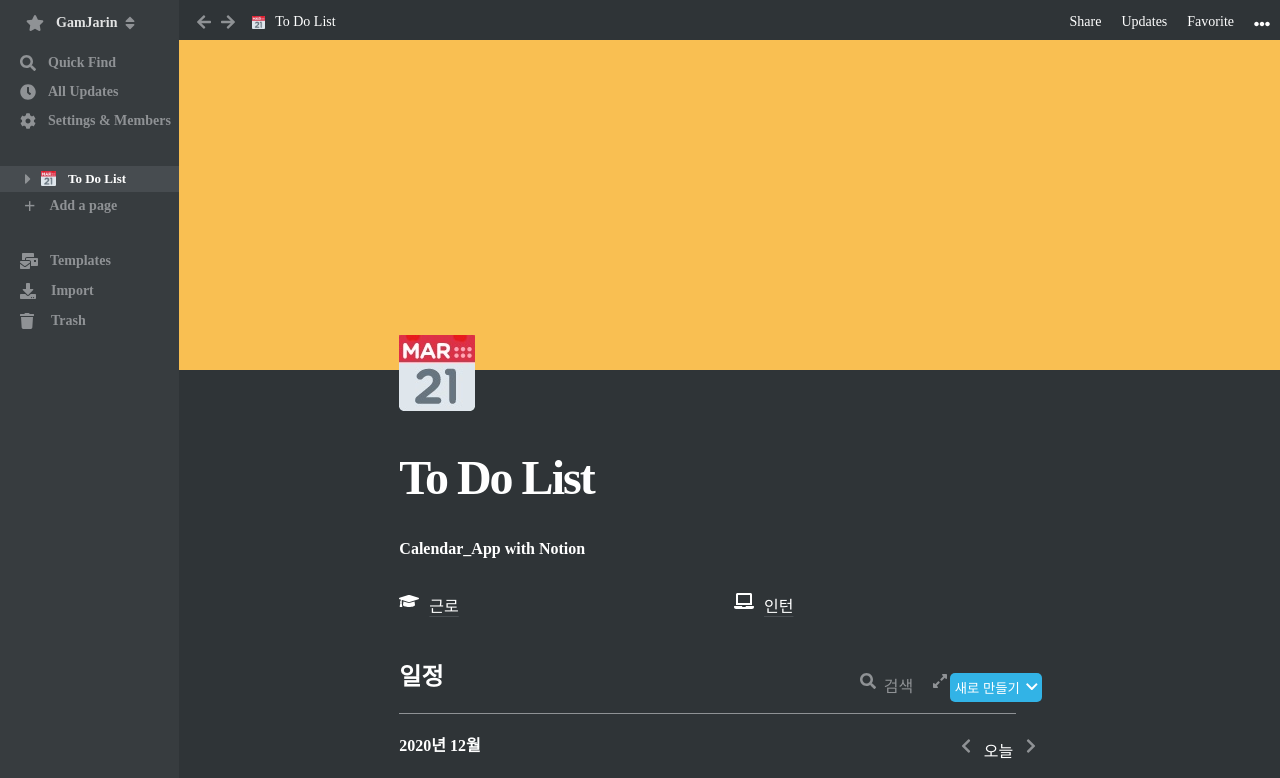
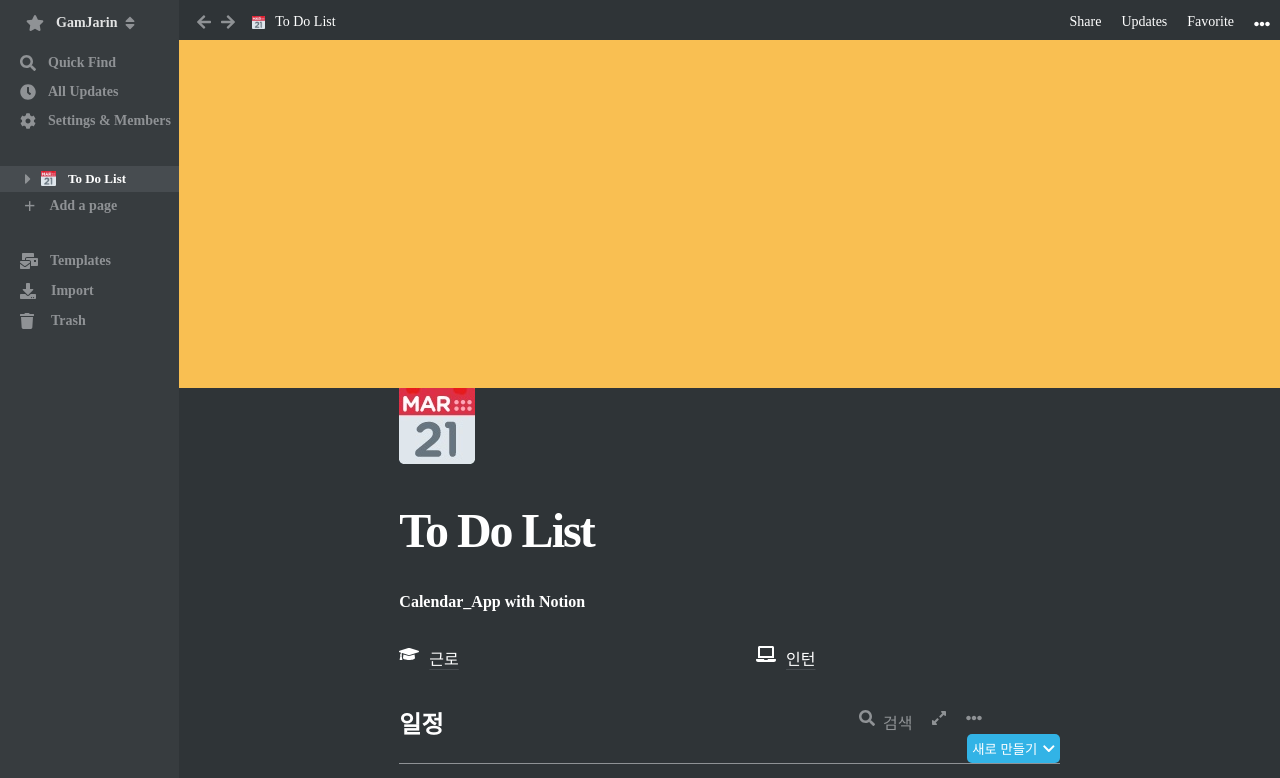
Before and after one commit to JangIBin/Calendar_App, a React (Create React App) app: page / in a window 1280 px wide. Shown: the top 778 px of the page. Built offline with nearby package versions, Linux system fonts and the light colour scheme.

Commit message:
css 수정

```diff
--- a/src/App.css
+++ b/src/App.css
@@ -238,30 +238,33 @@
 
 /* main */
 
+.main {
+  margin-left: 14%;
+  margin-top: 3%;
+}
+
 .main-background-1 {
-  top: 10%;
-  width: 86%;
-  height: 370px;
+  width: 100%;
+  height: 350px;
   background-color: #f9bf52;
-  margin-left: 14%;
 }
 
 .main-background-2 {
   background-color: #2f3437;
-  width: 86%;
+  width:100%;
   height: 1700px;
-  margin-left: 14%;
 }
 
 .main .main-background-2 img {
-  position: relative;
-  left: 20%;
-  bottom: 35px;
+  padding-bottom: 35px;
+}
+
+.main .main-background-2 .background-2-wrap {
+  margin-left: 20%;
+  margin-right: 20%;
 }
 
 .main .main-background-2 .main-title {
-  position: relative;
-  left: 20%;
   color: #ffffff;
   font-size: 48px;
   font-weight: bold;
@@ -269,22 +272,18 @@
 }
 
 .main .main-background-2 .main-subtitle {
-  position: relative;
-  left: 20%;
-  top: 35px;
+  margin-top: 35px;
   color: #ffffff;
   font-weight: bold;
 }
 
 .main .main-background-2 .main-icon {
   display: flex;
+  margin-top: 35px;
 }
 
 .main .main-background-2 .main-icon .icon-school {
   display: flex;
-  position: relative;
-  left: 20%;
-  top: 70px;
   color: #ffffff;
   font-size: 16px;
 }
@@ -298,9 +297,7 @@
 
 .main .main-background-2 .main-icon .icon-company {
   display: flex;
-  position: relative;
-  left: 45%;
-  top: 70px;
+  margin-left: 45%;
   color: #ffffff;
   font-size: 16px;
 }
@@ -312,10 +309,13 @@
   text-decoration-color: #474c50;
 }
 
+.main .main-background-2 .main-schedule {
+  margin-top: 35px;
+}
+
 .main .main-background-2 .main-schedule .schedule-title {
-  position: relative;
-  left: 20%;
-  top: 110px;
+  float: left;
+  width: 50px;
 }
 
 .main .main-background-2 .main-schedule .schedule-title p {
@@ -326,9 +326,9 @@
 
 .main .main-background-2 .main-schedule .schedule-right {
   display: flex;
-  position: relative;
-  top: 91px;
-  left: 60%;
+  margin-top: 5px;
+  margin-left: 59%;
+  float: left;
   color: #8f9295;
 }
 
@@ -342,10 +342,8 @@
 
 .main .main-background-2 .main-schedule .btn_group{
   display: flex;
-  position: relative;
-  top: 67px;
-  left: 70%;
-
+  float: right;
+  margin-right: 3px;
 }
 
 .main .main-background-2 .main-schedule .btn_group button{
@@ -367,20 +365,20 @@
   border-bottom-right-radius: 5px;
 }
 
-.main .main-background-2 .main-schedule hr {
-  width: 56%;
-  position: relative;
-  top: 70px;
-  right: 2%;
+.main .main-background-2 .main-schedule .schedule-hr {
+  padding-top: 4%;
+}
+
+.main .main-background-2 .main-schedule .schedule-hr hr {
+  width: 100%;
   border: 0;
   height: 1px;
   background-color: #8f9295;
 }
 
 .main .main-background-2 .main-schedule .schedule-bottom {
-  position: relative;
-  left: 20%;
-  top: 80px;
+  margin-top: 1%;
+  float: left;
 }
 
 .main .main-background-2 .main-schedule .schedule-bottom p {
@@ -390,9 +388,8 @@
 
 .main .main-background-2 .main-schedule .schedule-bottom-right {
   display: flex;
-  position: relative;
-  top: 62px;
-  left: 71%;
+  float: right;
+  margin-top: 1%;
 }
 
 .main .main-background-2 .main-schedule .schedule-bottom-right i{
@@ -406,16 +403,14 @@
 }
 
 .main .main-background-2 .main-calendar {
-  position: relative;
-  left: 20%;
-  top: 130px;
+  padding-top: 6%;
 }
 
 .main .main-background-2 .main-calendar table {
   border-collapse: collapse;
   /* border: 1px solid #8f9295; */
   text-align: right;
-  width: 56%;
+  width: 100%;
   height: 900px;
   color: #ffffff;
   font-weight: bold;
--- a/src/App.js
+++ b/src/App.js
@@ -99,6 +99,7 @@
     <div className="main">
         <div className="main-background-1"></div>
         <div className="main-background-2">
+            <div className="background-2-wrap">
                 <img src={img} />
                 <div className="main-title">
                     To Do List
@@ -132,7 +133,9 @@
                             <i><FontAwesomeIcon icon={faChevronDown} /></i>
                         </button>
                     </div>
+                    <div className="schedule-hr">
                         <hr />
+                    </div>
                     <div className="schedule-bottom">
                         <p>2020년 12월</p>
                     </div>
@@ -205,6 +208,7 @@
             </div>
         </div>
     </div>
+    </div>
   );
 }
 
```
Also changed, not shown: 1 other file (tests, documents, lock files or other folders). Lines whose indentation alone changed are shown as unchanged.
